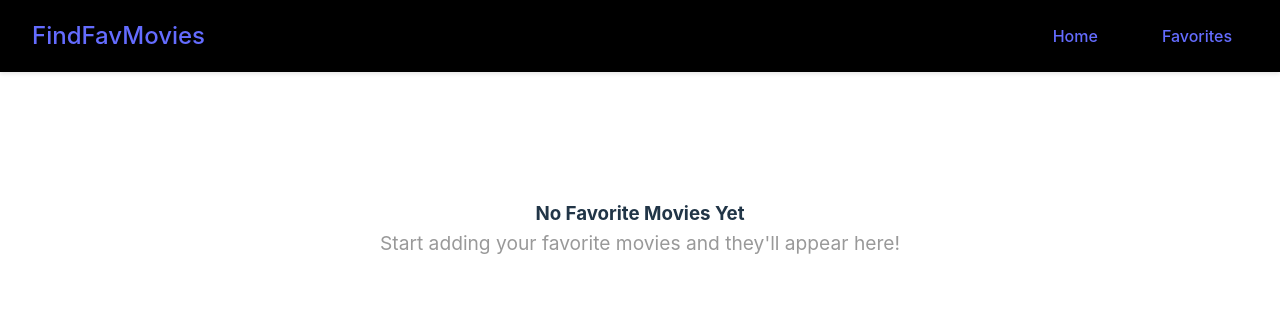
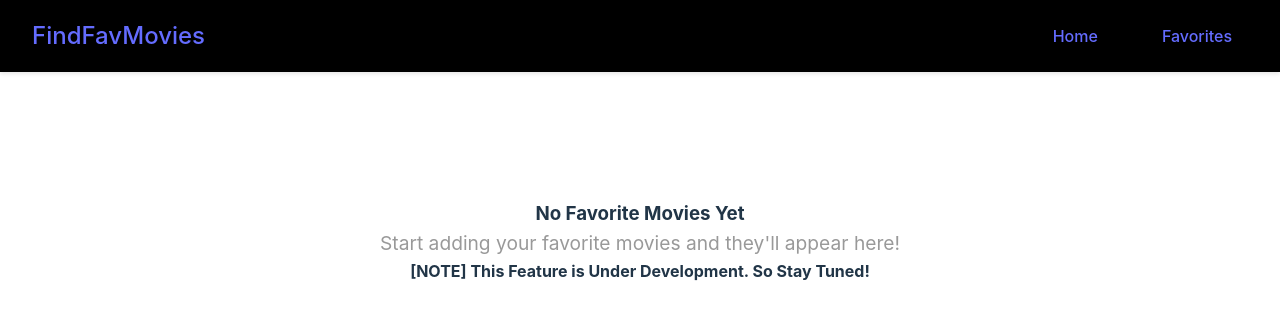
Before and after one commit to VinayNoogler000/FindFavMovies, a React (Vite) app: page /favorites in a window 1280 px wide. Shown: the top 320 px of the page. Built offline with nearby package versions, Linux system fonts and the light colour scheme; no server answers.

Commit message:
Add note to the Favorites page indicating that the feature is under development.

```diff
--- a/src/pages/Favorites.jsx
+++ b/src/pages/Favorites.jsx
@@ -5,6 +5,7 @@ export default function Favorites() {
         <div className="favorites-empty">
             <h3>No Favorite Movies Yet</h3>
             <p>Start adding your favorite movies and they'll appear here!</p>
+            <h4>[NOTE] This Feature is Under Development. So Stay Tuned!</h4>
         </div>
     );
 }
```
